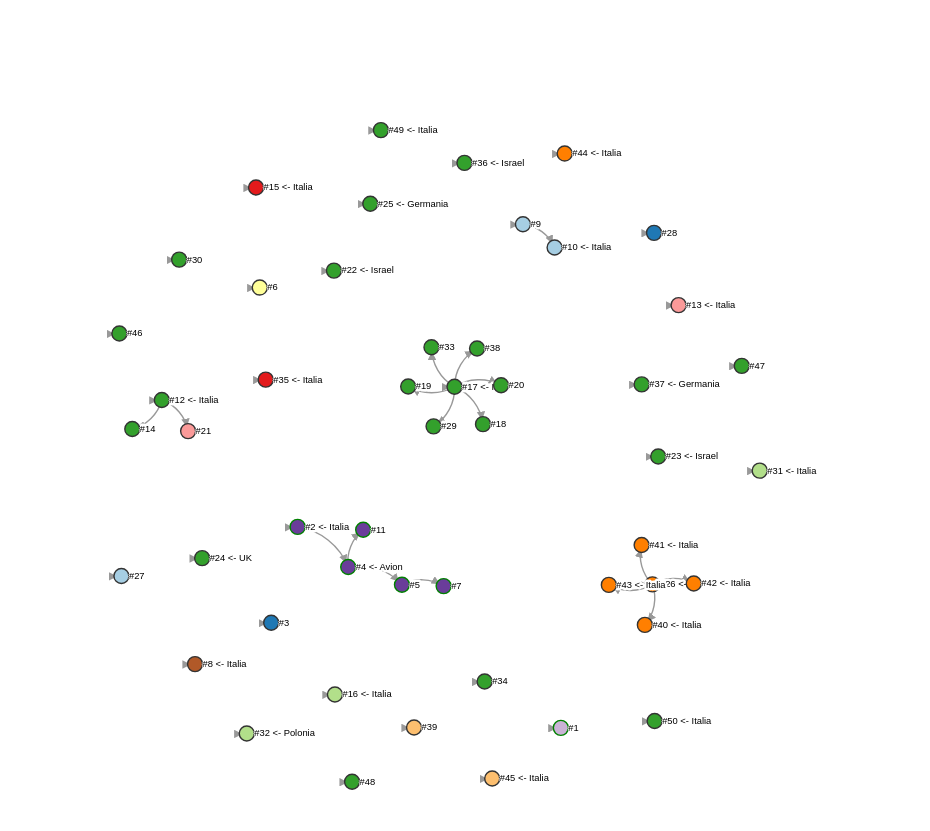
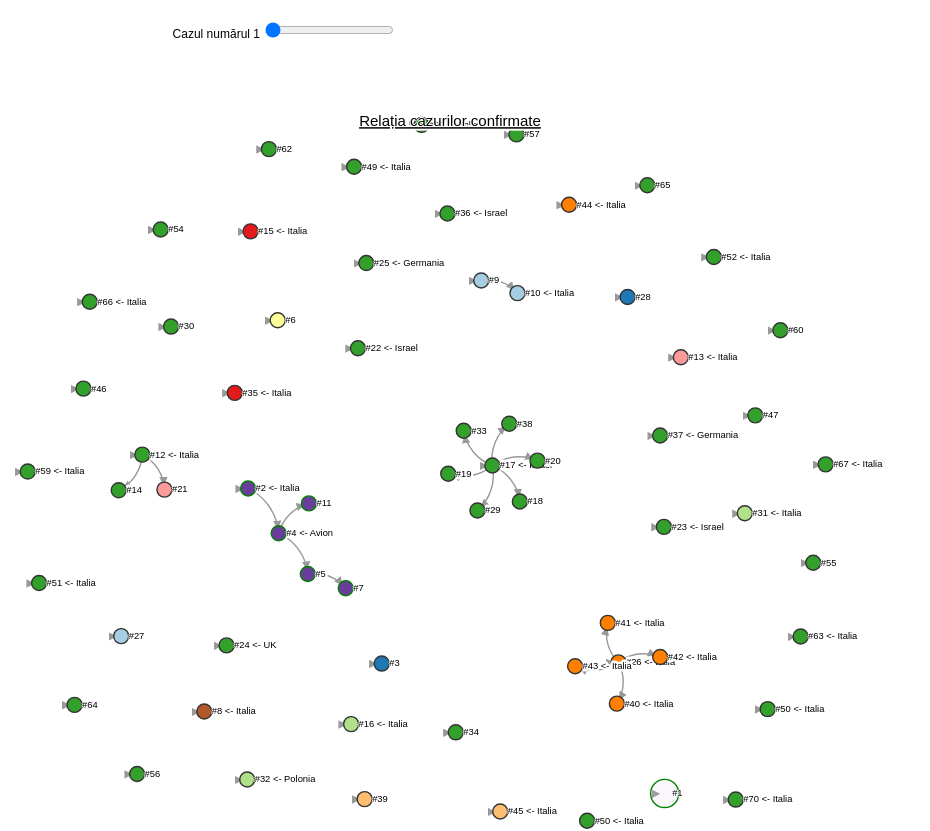
Before and after one commit to alexaac/covid-19-testing, a plain HTML site: page cases_relations/index.html in a window 1280 px wide. Shown: the top 831 px of the page, without its empty margins (0-930 px from the left). Drawn offline with nearby package versions, Linux system fonts and the light colour scheme; animation ran at ten frames a second.

Commit message:
cases-relations: Added cases slider, dummy data

```diff
--- a/cases_relations/index.html
+++ b/cases_relations/index.html
@@ -13,6 +13,14 @@
     <body>
 
         <div class="wrapper">
+            <div class="slider">
+                <label for="nRadius"
+                        style="display: inline-block; width: 240px; text-align: right">
+                        Cazul numărul <span id="nRadius-value">…</span>
+                </label>
+
+                <input type="range" min="1" max="150" id="nRadius">
+            </div>
             <div id="chart"></div>
         </div>
 
--- a/cases_relations/main.css
+++ b/cases_relations/main.css
@@ -64,6 +64,11 @@ tooltip_div.tooltip {
     font-family:  "EB Garamond", serif;
 }
 
+.slider {
+    padding: 10px;
+    margin: 10px;
+}
+
 /* Small devices (tablets, 768px and up) */
 @media (min-width: 550px) {
     .wrapper {
--- a/cases_relations/main.js
+++ b/cases_relations/main.js
@@ -81,6 +81,7 @@ const graph = { nodes: [], links: [] };
     const changeView = () => {
 
         const types = Array.from(new Set(graph.nodes.map(d => d.source)));
+        const cases = Array.from(new Set(graph.nodes.map(d => d.properties.case_no)));
         const color = d3.scaleOrdinal(d3.schemePaired).domain(types);
 
         // graph.nodes.shift();
@@ -159,6 +160,7 @@ const graph = { nodes: [], links: [] };
                 .call(drag(simulation));
 
         node.append("circle")
+            .attr("class", d => `CO-${d.properties.case_no}`)
             .attr("stroke", "white")
             .attr("stroke-width", 1.5)
             .attr("r", 8)
@@ -181,6 +183,45 @@ const graph = { nodes: [], links: [] };
             node.attr("transform", d => `translate(${d.x},${d.y})`);
         });
 
+        // Case slider
+        // https://bl.ocks.org/d3noob/c4b31a539304c29767a56c2373eeed79/9d18fc47e580d8c940ffffea1179e77e62647e36
+        d3.select("#nRadius").property("max", d3.max(cases));
+
+        // when the input range changes highlight the circle
+        d3.select("#nRadius").on("input", function() {
+            update(+this.value);
+        });
+
+        // Select first case
+        update(1);
+
+        // update the elements
+        function update(nRadius) {
+
+            // adjust the text on the range slider
+            d3.select("#nRadius-value").text(nRadius);
+            d3.select("#nRadius").property("value", nRadius);
+
+            // highlight case
+            d3.selectAll("circle")
+                .attr("stroke-width", "1.5px")
+                .attr("r", 8)
+                .attr("fill-opacity", 1);
+            d3.selectAll(".CO-" + nRadius)
+                .attr("r", 15)
+                .attr("stroke-width", "10px")
+                .attr("fill-opacity", 0.1);
+        }
+
+        /******************************** Title ********************************/
+        svg.append("text")
+            .attr("x", (width / 2))
+            .attr("y", 0 - (margin.top / 4))
+            .attr("text-anchor", "middle")
+            .style("font-size", "16px")
+            .style("text-decoration", "underline")
+            .text("Relația cazurilor confirmate");
+
         function linkArc(d) {
             const r = Math.hypot(d.target.x - d.source.x, d.target.y - d.source.y);
             return `
--- a/cases_relations/relatii_cazuri.json
+++ b/cases_relations/relatii_cazuri.json
@@ -998,7 +998,443 @@
 				"other_info": null,
 				"country_of_infection": "Italia"
 			}
-		}
+        },
+        {
+			"name": 50,
+			"properties": {
+				"case_no": 50,
+				"source_no": null,
+				"status": "Confirmat",
+				"diagnostic_date": "12-03-2020",
+				"healing_date": null,
+				"death_date": null,
+				"gender": "Femeie",
+				"age": 45,
+				"county": "BUCUREȘTI",
+				"uat": null,
+				"reference": "https://www.biziday.ro/cazuri-de-coronavirus-confirmate-in-romania/?source=biziday",
+				"healed_reference": null,
+				"symptoms": "Da",
+				"other_info": null,
+				"country_of_infection": "Italia"
+			}
+		},
+
+        { "name": 51,
+        "properties": {
+            "case_no": 51,
+            "source_no": null,
+            "status": "Confirmat",
+            "diagnostic_date": "12-03-2020",
+            "healing_date": null,
+            "death_date": null,
+            "gender": "Femeie",
+            "age": 45,
+            "county": "BUCUREȘTI",
+            "uat": null,
+            "reference": "https://www.biziday.ro/cazuri-de-coronavirus-confirmate-in-romania/?source=biziday",
+            "healed_reference": null,
+            "symptoms": "Da",
+            "other_info": null,
+            "country_of_infection": "Italia"
+        }
+    },
+
+    { "name": 52,
+    "properties": {
+        "case_no": 52,
+        "source_no": null,
+        "status": "Confirmat",
+        "diagnostic_date": "12-03-2020",
+        "healing_date": null,
+        "death_date": null,
+        "gender": "Femeie",
+        "age": 45,
+        "county": "BUCUREȘTI",
+        "uat": null,
+        "reference": "https://www.biziday.ro/cazuri-de-coronavirus-confirmate-in-romania/?source=biziday",
+        "healed_reference": null,
+        "symptoms": "Da",
+        "other_info": null,
+        "country_of_infection": "Italia"
+    }
+    },
+
+    { "name": 53,
+    "properties": {
+        "case_no": 53,
+        "source_no": null,
+        "status": "Confirmat",
+        "diagnostic_date": "12-03-2020",
+        "healing_date": null,
+        "death_date": null,
+        "gender": "Femeie",
+        "age": 45,
+        "county": "BUCUREȘTI",
+        "uat": null,
+        "reference": "https://www.biziday.ro/cazuri-de-coronavirus-confirmate-in-romania/?source=biziday",
+        "healed_reference": null,
+        "symptoms": "Da",
+        "other_info": null,
+        "country_of_infection": null
+    }
+    },
+
+    { "name": 54,
+    "properties": {
+        "case_no": 54,
+        "source_no": null,
+        "status": "Confirmat",
+        "diagnostic_date": "12-03-2020",
+        "healing_date": null,
+        "death_date": null,
+        "gender": "Femeie",
+        "age": 45,
+        "county": "BUCUREȘTI",
+        "uat": null,
+        "reference": "https://www.biziday.ro/cazuri-de-coronavirus-confirmate-in-romania/?source=biziday",
+        "healed_reference": null,
+        "symptoms": "Da",
+        "other_info": null,
+        "country_of_infection": null
+    }
+    },
+
+    { "name": 55,
+    "properties": {
+        "case_no": 55,
+        "source_no": null,
+        "status": "Confirmat",
+        "diagnostic_date": "12-03-2020",
+        "healing_date": null,
+        "death_date": null,
+        "gender": "Femeie",
+        "age": 45,
+        "county": "BUCUREȘTI",
+        "uat": null,
+        "reference": "https://www.biziday.ro/cazuri-de-coronavirus-confirmate-in-romania/?source=biziday",
+        "healed_reference": null,
+        "symptoms": "Da",
+        "other_info": null,
+        "country_of_infection": null
+    }
+    },
+
+    { "name": 56,
+    "properties": {
+        "case_no": 56,
+        "source_no": null,
+        "status": "Confirmat",
+        "diagnostic_date": "12-03-2020",
+        "healing_date": null,
+        "death_date": null,
+        "gender": "Femeie",
+        "age": 45,
+        "county": "BUCUREȘTI",
+        "uat": null,
+        "reference": "https://www.biziday.ro/cazuri-de-coronavirus-confirmate-in-romania/?source=biziday",
+        "healed_reference": null,
+        "symptoms": "Da",
+        "other_info": null,
+        "country_of_infection": null
+    }
+    },
+
+    { "name": 57,
+        "properties": {
+            "case_no": 57,
+            "source_no": null,
+            "status": "Confirmat",
+            "diagnostic_date": "12-03-2020",
+            "healing_date": null,
+            "death_date": null,
+            "gender": "Femeie",
+            "age": 45,
+            "county": "BUCUREȘTI",
+            "uat": null,
+            "reference": "https://www.biziday.ro/cazuri-de-coronavirus-confirmate-in-romania/?source=biziday",
+            "healed_reference": null,
+            "symptoms": "Da",
+            "other_info": null,
+            "country_of_infection": null
+        }
+    },
+    { "name": 58,
+    "properties": {
+        "case_no": 58,
+        "source_no": null,
+        "status": "Confirmat",
+        "diagnostic_date": "12-03-2020",
+        "healing_date": null,
+        "death_date": null,
+        "gender": "Femeie",
+        "age": 45,
+        "county": "BUCUREȘTI",
+        "uat": null,
+        "reference": "https://www.biziday.ro/cazuri-de-coronavirus-confirmate-in-romania/?source=biziday",
+        "healed_reference": null,
+        "symptoms": "Da",
+        "other_info": null,
+        "country_of_infection": null
+    }
+    },
+
+    { "name": 59,
+    "properties": {
+        "case_no": 59,
+        "source_no": null,
+        "status": "Confirmat",
+        "diagnostic_date": "12-03-2020",
+        "healing_date": null,
+        "death_date": null,
+        "gender": "Femeie",
+        "age": 45,
+        "county": "BUCUREȘTI",
+        "uat": null,
+        "reference": "https://www.biziday.ro/cazuri-de-coronavirus-confirmate-in-romania/?source=biziday",
+        "healed_reference": null,
+        "symptoms": "Da",
+        "other_info": null,
+        "country_of_infection": "Italia"
+    }
+    },
+
+    { "name": 60,
+    "properties": {
+        "case_no": 60,
+        "source_no": null,
+        "status": "Confirmat",
+        "diagnostic_date": "12-03-2020",
+        "healing_date": null,
+        "death_date": null,
+        "gender": "Femeie",
+        "age": 45,
+        "county": "BUCUREȘTI",
+        "uat": null,
+        "reference": "https://www.biziday.ro/cazuri-de-coronavirus-confirmate-in-romania/?source=biziday",
+        "healed_reference": null,
+        "symptoms": "Da",
+        "other_info": null,
+        "country_of_infection": null
+    }
+    },
+
+    { "name": 61,
+    "properties": {
+        "case_no": 61,
+        "source_no": null,
+        "status": "Confirmat",
+        "diagnostic_date": "12-03-2020",
+        "healing_date": null,
+        "death_date": null,
+        "gender": "Femeie",
+        "age": 45,
+        "county": "BUCUREȘTI",
+        "uat": null,
+        "reference": "https://www.biziday.ro/cazuri-de-coronavirus-confirmate-in-romania/?source=biziday",
+        "healed_reference": null,
+        "symptoms": "Da",
+        "other_info": null,
+        "country_of_infection": null
+    }
+    },
+
+    { "name": 62,
+    "properties": {
+        "case_no": 62,
+        "source_no": null,
+        "status": "Confirmat",
+        "diagnostic_date": "12-03-2020",
+        "healing_date": null,
+        "death_date": null,
+        "gender": "Femeie",
+        "age": 45,
+        "county": "BUCUREȘTI",
+        "uat": null,
+        "reference": "https://www.biziday.ro/cazuri-de-coronavirus-confirmate-in-romania/?source=biziday",
+        "healed_reference": null,
+        "symptoms": "Da",
+        "other_info": null,
+        "country_of_infection": null
+    }
+    },
+
+    { "name": 63,
+    "properties": {
+        "case_no": 63,
+        "source_no": null,
+        "status": "Confirmat",
+        "diagnostic_date": "12-03-2020",
+        "healing_date": null,
+        "death_date": null,
+        "gender": "Femeie",
+        "age": 45,
+        "county": "BUCUREȘTI",
+        "uat": null,
+        "reference": "https://www.biziday.ro/cazuri-de-coronavirus-confirmate-in-romania/?source=biziday",
+        "healed_reference": null,
+        "symptoms": "Da",
+        "other_info": null,
+        "country_of_infection": "Italia"
+    }
+    },
+
+    { "name": 64,
+    "properties": {
+        "case_no": 64,
+        "source_no": null,
+        "status": "Confirmat",
+        "diagnostic_date": "12-03-2020",
+        "healing_date": null,
+        "death_date": null,
+        "gender": "Femeie",
+        "age": 45,
+        "county": "BUCUREȘTI",
+        "uat": null,
+        "reference": "https://www.biziday.ro/cazuri-de-coronavirus-confirmate-in-romania/?source=biziday",
+        "healed_reference": null,
+        "symptoms": "Da",
+        "other_info": null,
+        "country_of_infection": null
+    }
+    },
+
+    { "name": 65,
+    "properties": {
+        "case_no": 65,
+        "source_no": null,
+        "status": "Confirmat",
+        "diagnostic_date": "12-03-2020",
+        "healing_date": null,
+        "death_date": null,
+        "gender": "Femeie",
+        "age": 45,
+        "county": "BUCUREȘTI",
+        "uat": null,
+        "reference": "https://www.biziday.ro/cazuri-de-coronavirus-confirmate-in-romania/?source=biziday",
+        "healed_reference": null,
+        "symptoms": "Da",
+        "other_info": null,
+        "country_of_infection": null
+    }
+    },
+
+    { "name": 66,
+    "properties": {
+        "case_no": 66,
+        "source_no": null,
+        "status": "Confirmat",
+        "diagnostic_date": "12-03-2020",
+        "healing_date": null,
+        "death_date": null,
+        "gender": "Femeie",
+        "age": 45,
+        "county": "BUCUREȘTI",
+        "uat": null,
+        "reference": "https://www.biziday.ro/cazuri-de-coronavirus-confirmate-in-romania/?source=biziday",
+        "healed_reference": null,
+        "symptoms": "Da",
+        "other_info": null,
+        "country_of_infection": null
+    }
+    },
+
+    { "name": 66,
+    "properties": {
+        "case_no": 66,
+        "source_no": null,
+        "status": "Confirmat",
+        "diagnostic_date": "12-03-2020",
+        "healing_date": null,
+        "death_date": null,
+        "gender": "Femeie",
+        "age": 45,
+        "county": "BUCUREȘTI",
+        "uat": null,
+        "reference": "https://www.biziday.ro/cazuri-de-coronavirus-confirmate-in-romania/?source=biziday",
+        "healed_reference": null,
+        "symptoms": "Da",
+        "other_info": null,
+        "country_of_infection": "Italia"
+    }
+    },
+
+    { "name": 67,
+    "properties": {
+        "case_no": 67,
+        "source_no": null,
+        "status": "Confirmat",
+        "diagnostic_date": "12-03-2020",
+        "healing_date": null,
+        "death_date": null,
+        "gender": "Femeie",
+        "age": 45,
+        "county": "BUCUREȘTI",
+        "uat": null,
+        "reference": "https://www.biziday.ro/cazuri-de-coronavirus-confirmate-in-romania/?source=biziday",
+        "healed_reference": null,
+        "symptoms": "Da",
+        "other_info": null,
+        "country_of_infection": "Italia"
+    }
+    },
+    { "name": 68,
+        "properties": {
+            "case_no": 68,
+            "source_no": null,
+            "status": "Confirmat",
+            "diagnostic_date": "12-03-2020",
+            "healing_date": null,
+            "death_date": null,
+            "gender": "Femeie",
+            "age": 45,
+            "county": "BUCUREȘTI",
+            "uat": null,
+            "reference": "https://www.biziday.ro/cazuri-de-coronavirus-confirmate-in-romania/?source=biziday",
+            "healed_reference": null,
+            "symptoms": "Da",
+            "other_info": null,
+            "country_of_infection": "Italia"
+        }
+        },
+        { "name": 69,
+            "properties": {
+                "case_no": 69,
+                "source_no": null,
+                "status": "Confirmat",
+                "diagnostic_date": "12-03-2020",
+                "healing_date": null,
+                "death_date": null,
+                "gender": "Femeie",
+                "age": 45,
+                "county": "BUCUREȘTI",
+                "uat": null,
+                "reference": "https://www.biziday.ro/cazuri-de-coronavirus-confirmate-in-romania/?source=biziday",
+                "healed_reference": null,
+                "symptoms": "Da",
+                "other_info": null,
+                "country_of_infection": "Italia"
+            }
+            },
+            { "name": 70,
+                "properties": {
+                    "case_no": 70,
+                    "source_no": null,
+                    "status": "Confirmat",
+                    "diagnostic_date": "12-03-2020",
+                    "healing_date": null,
+                    "death_date": null,
+                    "gender": "Femeie",
+                    "age": 45,
+                    "county": "BUCUREȘTI",
+                    "uat": null,
+                    "reference": "https://www.biziday.ro/cazuri-de-coronavirus-confirmate-in-romania/?source=biziday",
+                    "healed_reference": null,
+                    "symptoms": "Da",
+                    "other_info": null,
+                    "country_of_infection": "Italia"
+                }
+                }
 	],
 	"links": [{
 			"source": 1,
@@ -1199,6 +1635,86 @@
 		{
 			"source": 50,
 			"target": 50
+		},
+		{
+			"source": 51,
+			"target": 51
+		},
+		{
+			"source": 52,
+			"target": 52
+		},
+		{
+			"source": 53,
+			"target": 53
+		},
+		{
+			"source": 54,
+			"target": 54
+		},
+		{
+			"source": 55,
+			"target": 55
+		},
+		{
+			"source": 56,
+			"target": 56
+		},
+		{
+			"source": 57,
+			"target": 57
+		},
+		{
+			"source": 58,
+			"target": 58
+		},
+		{
+			"source": 59,
+			"target": 59
+		},
+		{
+			"source": 60,
+			"target": 60
+		},
+		{
+			"source": 61,
+			"target": 61
+		},
+		{
+			"source": 62,
+			"target": 62
+		},
+		{
+			"source": 63,
+			"target": 63
+		},
+		{
+			"source": 64,
+			"target": 64
+		},
+		{
+			"source": 65,
+			"target": 65
+		},
+		{
+			"source": 66,
+			"target": 66
+		},
+		{
+			"source": 67,
+			"target": 67
+		},
+		{
+			"source": 68,
+			"target": 68
+		},
+		{
+			"source": 69,
+			"target": 69
+		},
+		{
+			"source": 70,
+			"target": 70
 		}
 	]
 }
```
